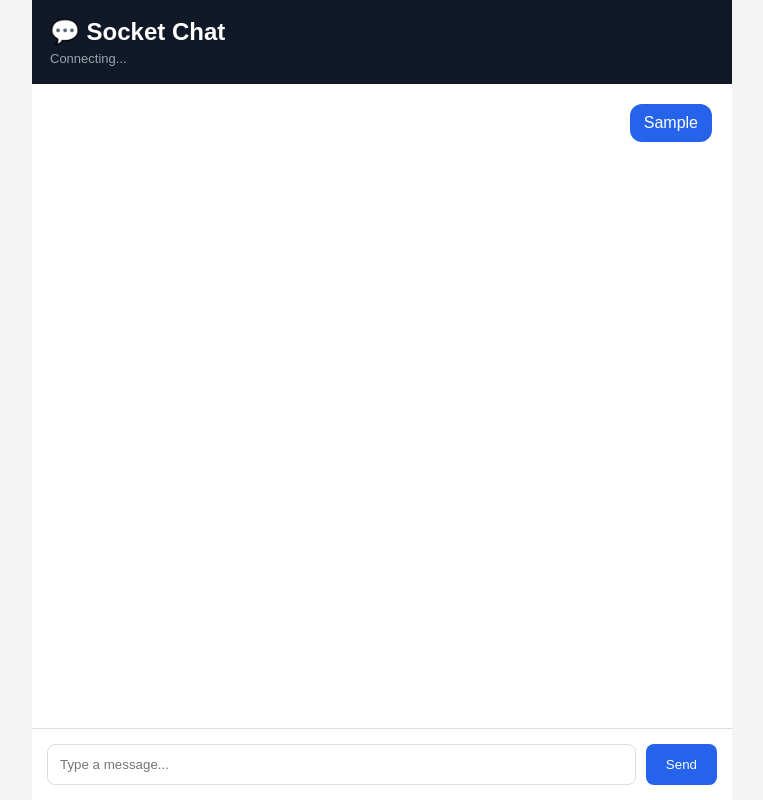
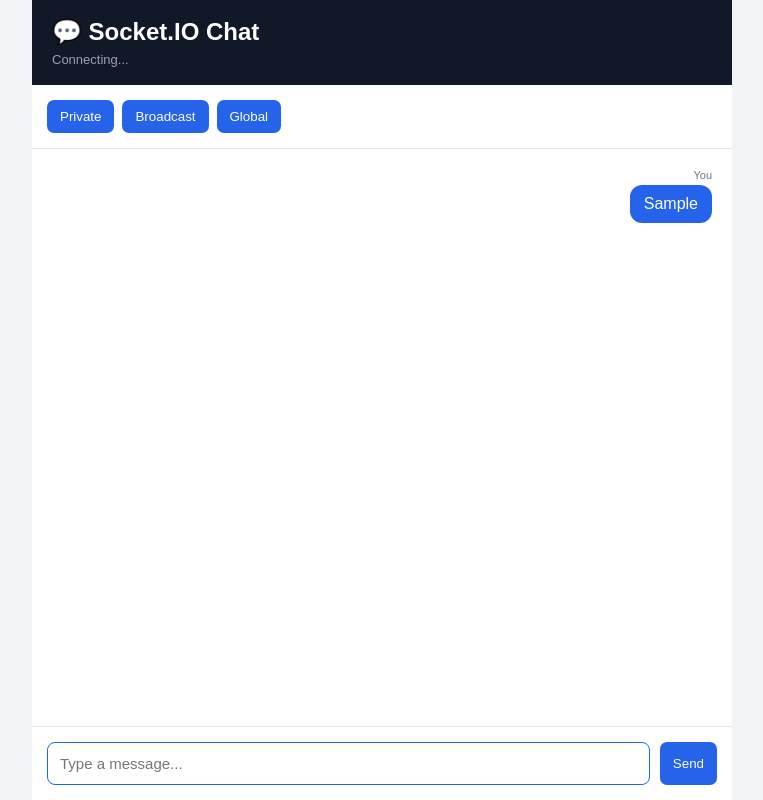
Before and after one commit to Sushil0011/chat-server, a website: page public/index.html in a window 1280 px wide. Both pictures are taken after typing "Sample" into the empty fields and a click on the button "Send". Shown: the whole page, without its empty margins (258-1021 px from the left). Drawn offline with nearby package versions, Linux system fonts and the light colour scheme; no server answers.

Commit message:
updated ui

```diff
--- a/public/index.html
+++ b/public/index.html
@@ -1,10 +1,11 @@
+
 <!DOCTYPE html>
 <html lang="en">
 <head>
   <meta charset="UTF-8" />
   <meta name="viewport" content="width=device-width, initial-scale=1.0" />
 
-  <title>Socket Chat</title>
+  <title>Socket.IO Chat</title>
 
   <script src="/socket.io/socket.io.js"></script>
 
@@ -16,11 +17,12 @@
     body {
       margin: 0;
       font-family: Arial, sans-serif;
-      background: #f4f4f5;
+      background: #f3f4f6;
     }
 
-    .chat {
-      width: min(700px, 100%);
+    .app {
+      width: 100%;
+      max-width: 700px;
       height: 100vh;
       margin: auto;
       display: flex;
@@ -28,8 +30,10 @@
       background: white;
     }
 
+    /* Header */
+
     .header {
-      padding: 18px;
+      padding: 18px 20px;
       background: #111827;
       color: white;
     }
@@ -39,10 +43,43 @@
     }
 
     .status {
+      margin-top: 6px;
       font-size: 13px;
-      margin-top: 5px;
       color: #9ca3af;
     }
+
+    .status.connected {
+      color: #22c55e;
+    }
+
+    .status.disconnected {
+      color: #ef4444;
+    }
+
+    /* Controls */
+
+    .controls {
+      padding: 15px;
+      border-bottom: 1px solid #e5e7eb;
+      display: flex;
+      gap: 8px;
+      flex-wrap: wrap;
+    }
+
+    button {
+      border: none;
+      padding: 9px 13px;
+      border-radius: 7px;
+      cursor: pointer;
+      background: #2563eb;
+      color: white;
+    }
+
+    button:hover {
+      opacity: 0.9;
+    }
+
+    /* Messages */
 
     .messages {
       flex: 1;
@@ -51,10 +88,10 @@
     }
 
     .message {
-      margin-bottom: 12px;
+      margin-bottom: 14px;
     }
 
-    .message span {
+    .message-content {
       display: inline-block;
       padding: 10px 14px;
       border-radius: 12px;
@@ -67,60 +104,102 @@
       text-align: right;
     }
 
-    .message.me span {
+    .message.me .message-content {
       background: #2563eb;
       color: white;
     }
 
-    .system {
-      text-align: center;
-      color: #9ca3af;
-      font-size: 13px;
-      margin: 10px;
+    .message.broadcast .message-content {
+      background: #fef3c7;
     }
+
+    .message.global .message-content {
+      background: #dcfce7;
+    }
+
+    .label {
+      display: block;
+      font-size: 11px;
+      margin-bottom: 4px;
+      color: #6b7280;
+    }
+
+    /* Input */
 
     .input-area {
       display: flex;
+      gap: 10px;
       padding: 15px;
-      border-top: 1px solid #ddd;
-      gap: 10px;
+      border-top: 1px solid #e5e7eb;
     }
 
     input {
       flex: 1;
       padding: 12px;
-      border: 1px solid #ddd;
+      border: 1px solid #d1d5db;
       border-radius: 8px;
       outline: none;
+      font-size: 15px;
     }
 
-    button {
-      padding: 12px 20px;
-      border: none;
-      border-radius: 8px;
-      background: #2563eb;
-      color: white;
-      cursor: pointer;
+    input:focus {
+      border-color: #2563eb;
     }
   </style>
 </head>
 
 <body>
 
-  <div class="chat">
+  <div class="app">
+
+    <!-- Header -->
 
     <div class="header">
-      <h2>💬 Socket Chat</h2>
-      <div class="status" id="status">
+      <h2>💬 Socket.IO Chat</h2>
+
+      <div id="status" class="status">
         Connecting...
       </div>
     </div>
 
-    <div class="messages" id="messages"></div>
 
-    <form class="input-area" id="form">
+    <!-- Test buttons -->
+
+    <div class="controls">
+
+      <button id="privateBtn">
+        Private
+      </button>
+
+      <button id="broadcastBtn">
+        Broadcast
+      </button>
+
+      <button id="globalBtn">
+        Global
+      </button>
+
+    </div>
+
+
+    <!-- Messages -->
+
+    <div id="messages" class="messages">
+
+      <div id="emptyMessage" class="label">
+        No messages yet
+      </div>
+
+    </div>
+
+
+    <!-- Input -->
+
+    <form id="form" class="input-area">
+
       <input
         id="input"
+        type="text"
         placeholder="Type a message..."
         autocomplete="off"
       />
@@ -128,61 +207,272 @@
       <button type="submit">
         Send
       </button>
+
     </form>
 
   </div>
 
+
   <script>
+
+    // --------------------------------
+    // Socket connection
+    // --------------------------------
+
     const socket = io();
 
+
+    // --------------------------------
+    // DOM
+    // --------------------------------
+
     const status = document.getElementById("status");
+
     const messages = document.getElementById("messages");
+
     const form = document.getElementById("form");
+
     const input = document.getElementById("input");
 
+    const privateBtn = document.getElementById("privateBtn");
+
+    const broadcastBtn = document.getElementById("broadcastBtn");
+
+    const globalBtn = document.getElementById("globalBtn");
+
+    const emptyMessage = document.getElementById("emptyMessage");
+
+
+    // --------------------------------
+    // Connection
+    // --------------------------------
+
     socket.on("connect", () => {
-      status.textContent = `Connected • ${socket.id}`;
+
+      status.textContent =
+        `Connected • ${socket.id}`;
+
+      status.classList.add("connected");
+
+      status.classList.remove("disconnected");
+
+      console.log("Connected:", socket.id);
+
     });
 
+
     socket.on("disconnect", () => {
+
       status.textContent = "Disconnected";
+
+      status.classList.remove("connected");
+
+      status.classList.add("disconnected");
+
+      console.log("Disconnected");
+
     });
 
+
+    // --------------------------------
+    // Send normal message
+    // --------------------------------
+
     form.addEventListener("submit", (event) => {
+
       event.preventDefault();
 
       const message = input.value.trim();
 
-      if (!message) return;
+      if (!message) {
+        return;
+      }
 
-      addMessage(message, true);
+      socket.emit("message", message);
 
-      socket.emit("broadcast_test", message);
+      addMessage(
+        message,
+        "You",
+        "me"
+      );
 
       input.value = "";
+
       input.focus();
+
     });
 
-    socket.on("broadcast_response", (data) => {
-      addMessage(data.message, false);
+
+    // --------------------------------
+    // PRIVATE
+    // --------------------------------
+
+    privateBtn.addEventListener("click", () => {
+
+      const message =
+        input.value.trim() || "Hello private";
+
+      socket.emit(
+        "private_test",
+        message
+      );
+
     });
 
-    function addMessage(message, ownMessage) {
-      const div = document.createElement("div");
 
-      div.className = ownMessage
-        ? "message me"
-        : "message";
+    socket.on("private_response", (data) => {
 
-      const span = document.createElement("span");
+      console.log(
+        "Private response:",
+        data
+      );
 
-      span.textContent = message;
+      addMessage(
+        data.message,
+        "Private response",
+        "private"
+      );
 
-      div.appendChild(span);
-      messages.appendChild(div);
+    });
 
-      messages.scrollTop = messages.scrollHeight;
+
+    // --------------------------------
+    // BROADCAST
+    // --------------------------------
+
+    broadcastBtn.addEventListener("click", () => {
+
+      const message =
+        input.value.trim() || "Hello everyone except me";
+
+      socket.emit(
+        "broadcast_test",
+        {
+          message
+        }
+      );
+
+      input.value = "";
+
+    });
+
+
+    socket.on("broadcast_response", (data) => {
+
+      console.log(
+        "Broadcast response:",
+        data
+      );
+
+      addMessage(
+        data.message,
+        `Broadcast from ${data.from}`,
+        "broadcast"
+      );
+
+    });
+
+
+    // --------------------------------
+    // GLOBAL
+    // --------------------------------
+
+    globalBtn.addEventListener("click", () => {
+
+      const message =
+        input.value.trim() || "Hello everyone";
+
+      socket.emit(
+        "global_test",
+        {
+          message
+        }
+      );
+
+      input.value = "";
+
+    });
+
+
+    socket.on("global_response", (data) => {
+
+      console.log(
+        "Global response:",
+        data
+      );
+
+      addMessage(
+        data.message,
+        `Global from ${data.from}`,
+        "global"
+      );
+
+    });
+
+
+    // --------------------------------
+    // Render message
+    // --------------------------------
+
+    function addMessage(
+      message,
+      label,
+      type
+    ) {
+
+      // Remove "No messages yet"
+      if (emptyMessage) {
+        emptyMessage.remove();
+      }
+
+
+      const messageDiv =
+        document.createElement("div");
+
+      messageDiv.className =
+        `message ${type}`;
+
+
+      const labelElement =
+        document.createElement("span");
+
+      labelElement.className = "label";
+
+      labelElement.textContent =
+        label;
+
+
+      const content =
+        document.createElement("span");
+
+      content.className =
+        "message-content";
+
+      content.textContent =
+        message;
+
+
+      messageDiv.appendChild(
+        labelElement
+      );
+
+      messageDiv.appendChild(
+        content
+      );
+
+
+      messages.appendChild(
+        messageDiv
+      );
+
+
+      // Scroll to latest message
+
+      messages.scrollTop =
+        messages.scrollHeight;
+
     }
+
   </script>
 
 </body>
```
